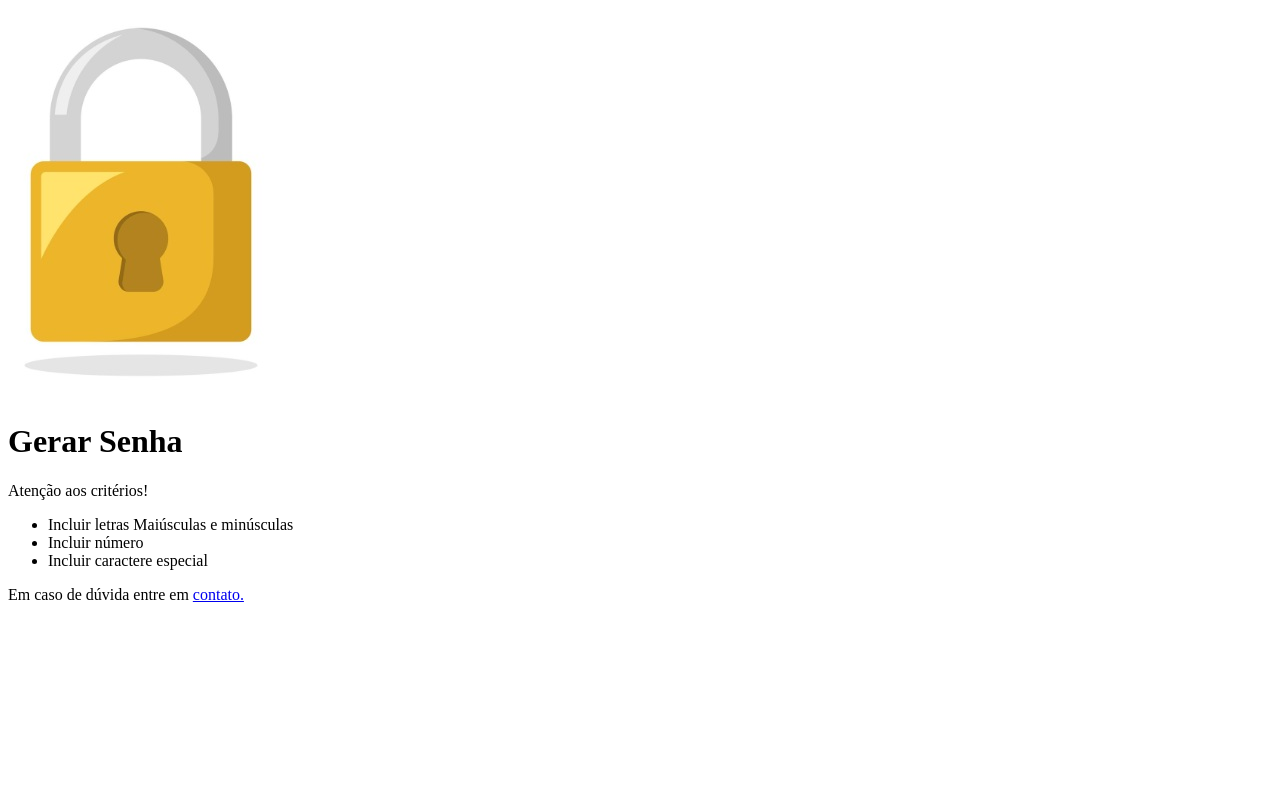
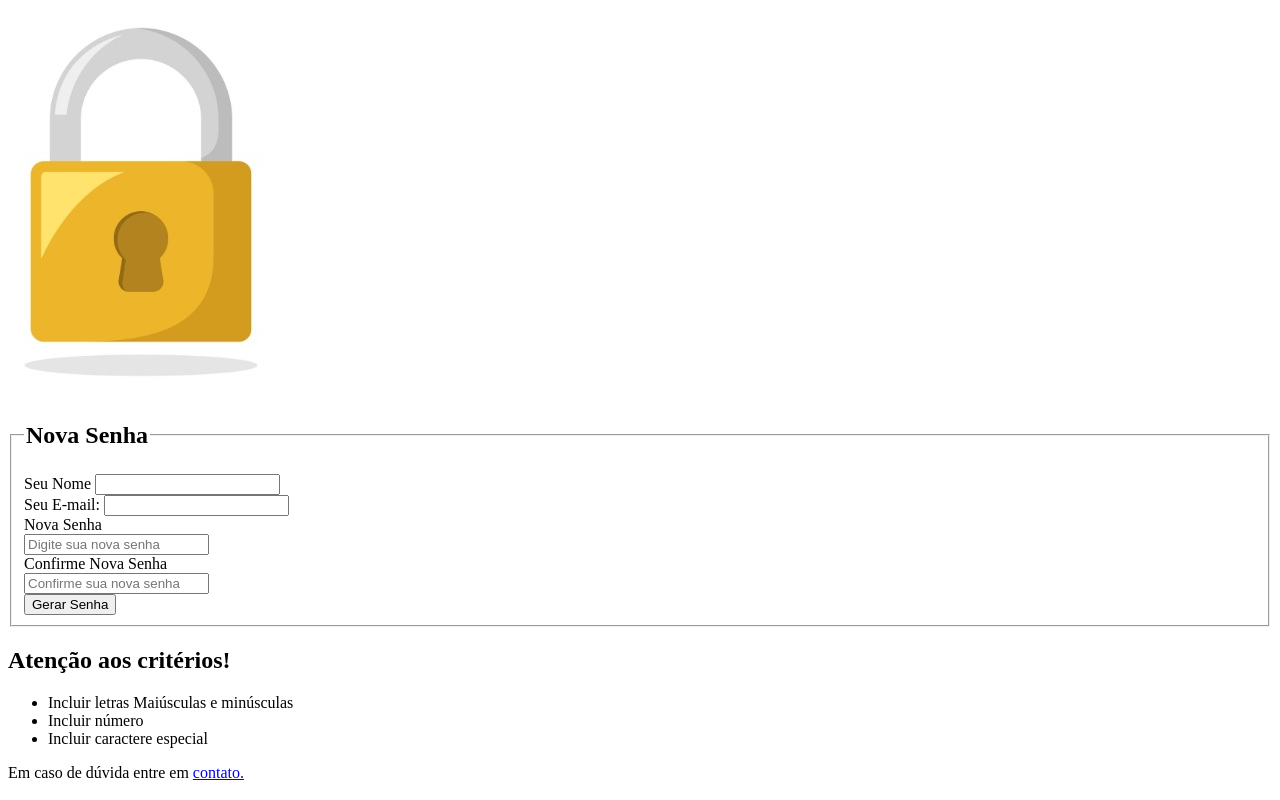
Before and after one commit to aragaofilhoo/projeto-integrador-frontend-JoaoAragaoFilho, a plain HTML site: page index.html in a window 1280 px wide. Drawn offline with Linux system fonts and the light colour scheme.

Commit message:
feature/html-semantica-formulario

```diff
--- a/index.html
+++ b/index.html
@@ -3,22 +3,62 @@
 <head>
     <meta charset="UTF-8">
     <meta name="viewport" content="width=device-width, initial-scale=1.0">
-        <title>Password Generator</title>
+    <link rel="stylesheet" href="https://cdnjs.cloudflare.com/ajax/libs/font-awesome/6.5.1/css/all.min.css">
+    <title>Password Generator</title>
 </head>
 <body>
-    <div id="container">
+    <header id="container">
         <img src="assets/images/cadeado.jpg" alt="">
-        <h1 id="title">Gerar Senha</h1>
-        <p>Atenção aos critérios!</p>
+    </header>
+
+    <main>
+        <section>
+            <form action="novasenha" method="POST">
+                <fieldset>
+                    <legend><h1 id="title">Nova Senha</h1></legend>
+
+                    <div>
+                        <label for="nome">Seu Nome</label>
+                        <input type="text" id="nome" name="nome">
+                    </div>
+
+                    <div>
+                        <label for="email">Seu E-mail:</label>
+                        <input type="email" id="email" name="email" required>
+                    </div>
+
+                    <div>
+                        <label for="nova senha">Nova Senha</label><br>
+                        <input type="password" id="nova senha" name="nova senha" placeholder="Digite sua nova senha" minlength="8" pattern="(?=.*\d)(?=.*[a-z])(?=.*[A-Z])(?=.*[\W_]).{8,}"required><br>
+                    </div>
+
+                    <div>
+                        <label for="confirme nova senha">Confirme Nova Senha</label><br>
+                        <input type="password" id="confirme nova senha" name="confirme nova senha" placeholder="Confirme sua nova senha" minlength="8" pattern="(?=.*\d)(?=.*[a-z])(?=.*[A-Z])(?=.*[\W_]).{8,}"required><br>
+                    </div>
+
+                        <button id="generate">
+                            Gerar Senha
+                        </button>
+                    </div>
+                </fieldset>
+            </form>
+        </section>
+
+        <section>
+            <h2>Atenção aos critérios!</h2>
         <ul>
             <li>Incluir letras Maiúsculas e minúsculas</li>
             <li>Incluir número</li>
             <li>Incluir caractere especial</li>
         </ul>
-        <p>Em caso de dúvida entre em <a href="tiresuaduvida@suporte.com.br" target="_blank" rel="noopener noreferrer">contato.</a></p>
 
-        </div>
-    </div>
+        </section>
+        </main>
+
+        <footer>
+            <p>Em caso de dúvida entre em <a href="tiresuaduvida@suporte.com.br" target="_blank" rel="noopener noreferrer">contato.</a></p>
+        </footer>
 
 </body>
 </html>
```
